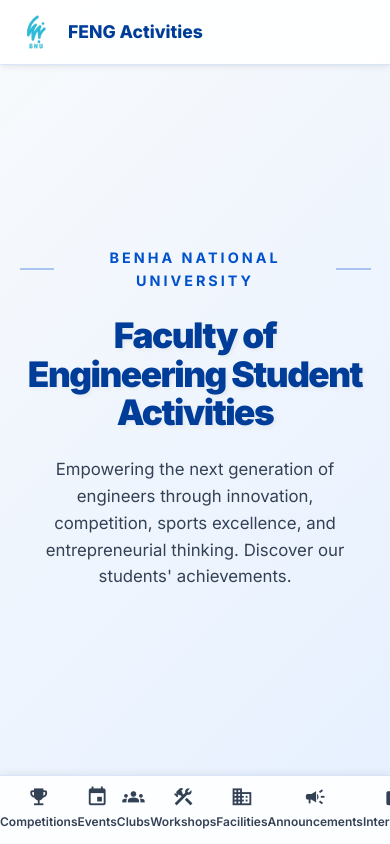
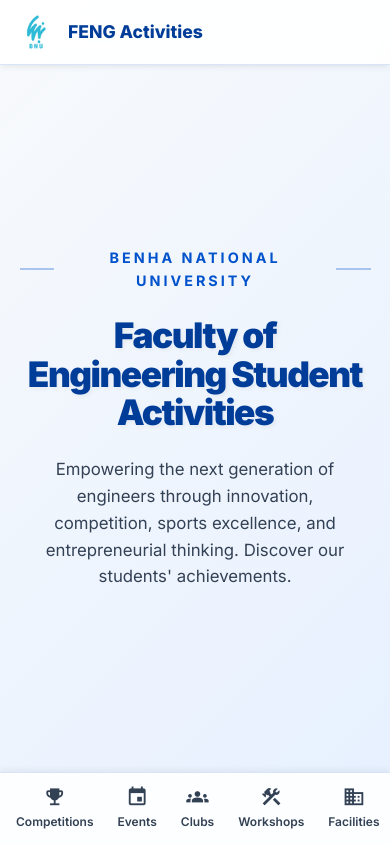
Before and after one commit to moatazmohamedcr852-png/bnu-feng-activities, a React (Vite) app: page / in a window 390 px wide. Shown: the top 844 px of the page. Built offline with nearby package versions, Linux system fonts and the light colour scheme.

Commit message:
Update mobile navbar styling to be scrollable with proper spacing

```diff
--- a/src/index.css
+++ b/src/index.css
@@ -721,7 +721,7 @@
   }
   .mobile-bottom-nav {
     display: flex;
-    justify-content: space-around;
+    justify-content: flex-start;
     align-items: center;
     position: fixed;
     bottom: 0;
@@ -732,8 +732,14 @@
     -webkit-backdrop-filter: blur(20px);
     border-top: 1px solid var(--glass-border);
     z-index: 1000;
-    padding: 0.6rem 0 0.8rem;
+    padding: 0.8rem 1rem;
     box-shadow: 0 -4px 6px -1px rgba(0, 0, 0, 0.05);
+    overflow-x: auto;
+    gap: 1.5rem;
+    scrollbar-width: none; /* Firefox */
+  }
+  .mobile-bottom-nav::-webkit-scrollbar {
+    display: none; /* Safari and Chrome */
   }
   .mobile-nav-item {
     display: flex;
@@ -743,6 +749,7 @@
     color: var(--text-secondary);
     font-size: 0.75rem;
     font-weight: 600;
+    min-width: max-content;
   }
   .mobile-nav-item .material-icons {
     font-size: 1.4rem;
```
